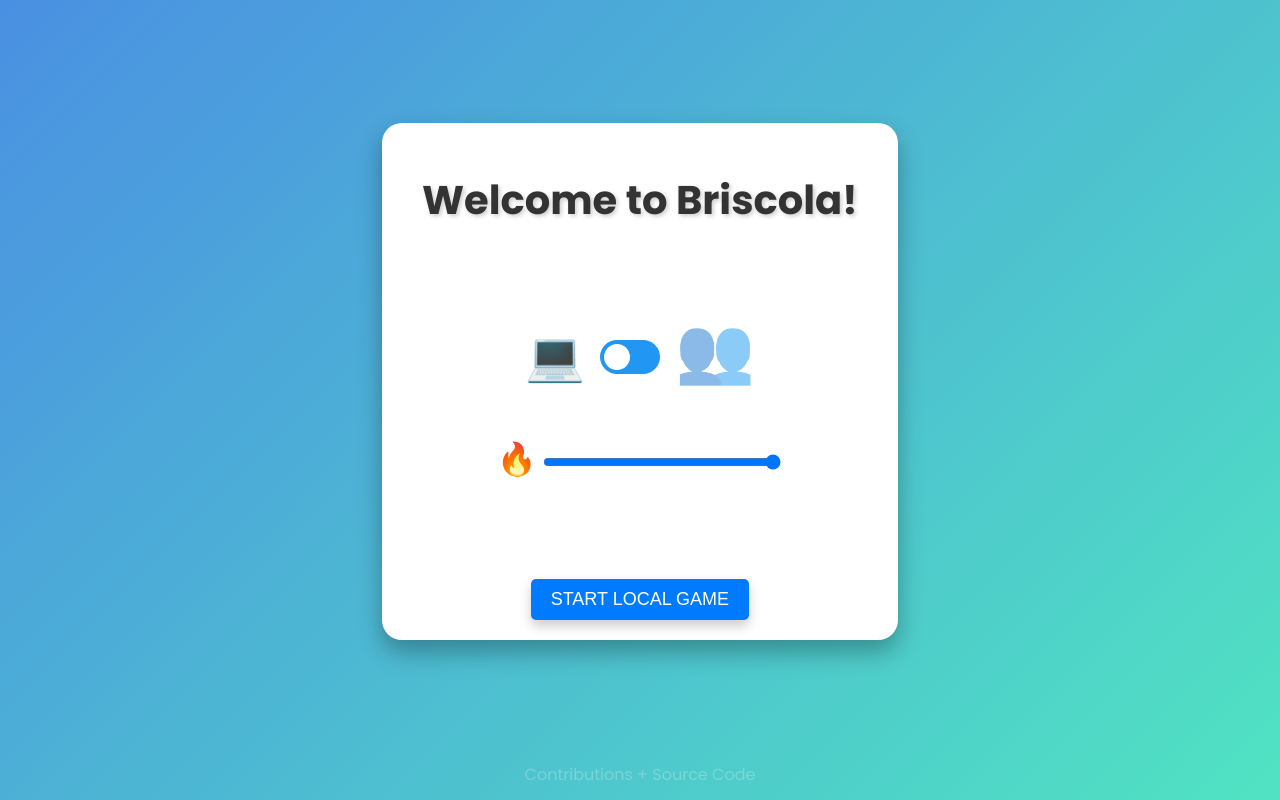
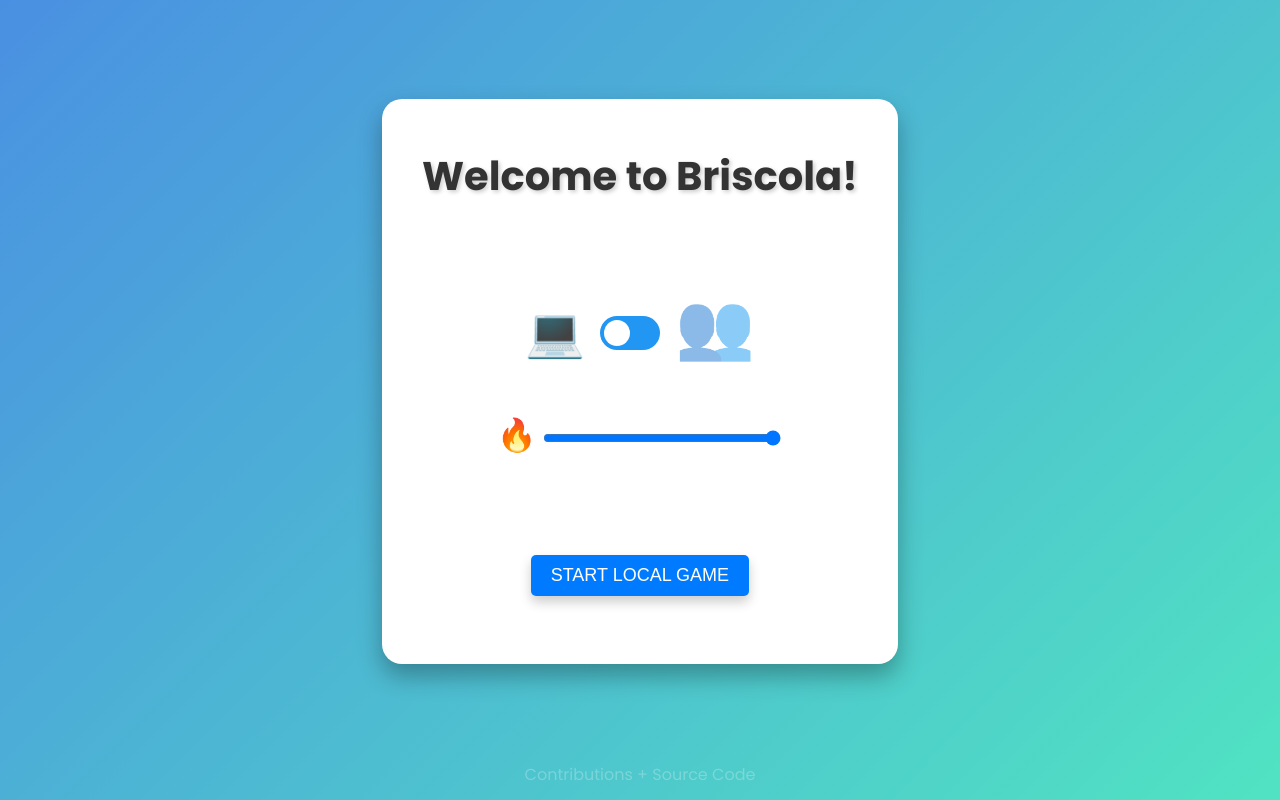
Before and after one commit to keatonrproud/briscola, a Flask app: page / in a window 1280 px wide. Run offline with Flask 3, Linux system fonts and the light colour scheme; data that the repository does not hold is empty; some libraries are stand-ins or nearby versions.

Commit message:
fix: start game button spacing

```diff
--- a/frontend/static/styles.css
+++ b/frontend/static/styles.css
@@ -307,6 +307,7 @@ a:focus, a:active {
     font-size: 18px; /* Button font size */
     cursor: pointer; /* Pointer cursor on hover */
     margin-top: 10%; /* Space between the slider and the toggle */
+    margin-bottom: 10%;
     border: none; /* Remove default button border */
     border-radius: 5px; /* Rounded corners */
     background-color: #007bff; /* Button background color */
```
